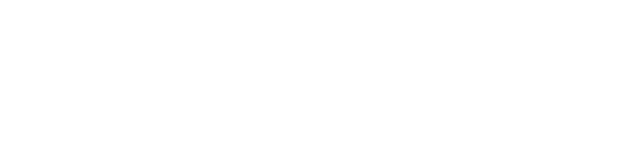
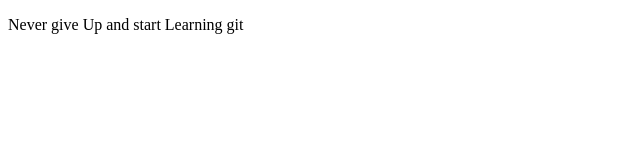
Before and after one commit to immii-11/immii-11, a plain HTML site: page index.html in a window 1280 px wide. Shown: the whole page, without its empty margins (0-640 px from the left). Drawn offline with Linux system fonts and the light colour scheme.

Commit message:
Some changes in index.html

```diff
--- a/index.html
+++ b/index.html
@@ -2,9 +2,9 @@
 <html lang="en">
 <head>
     <meta charset="UTF-8">
-    <title>Title</title>
+    <title>Learning New Things</title>
 </head>
 <body>
-
+<p>Never give Up and start Learning git </p>
 </body>
 </html>
```
